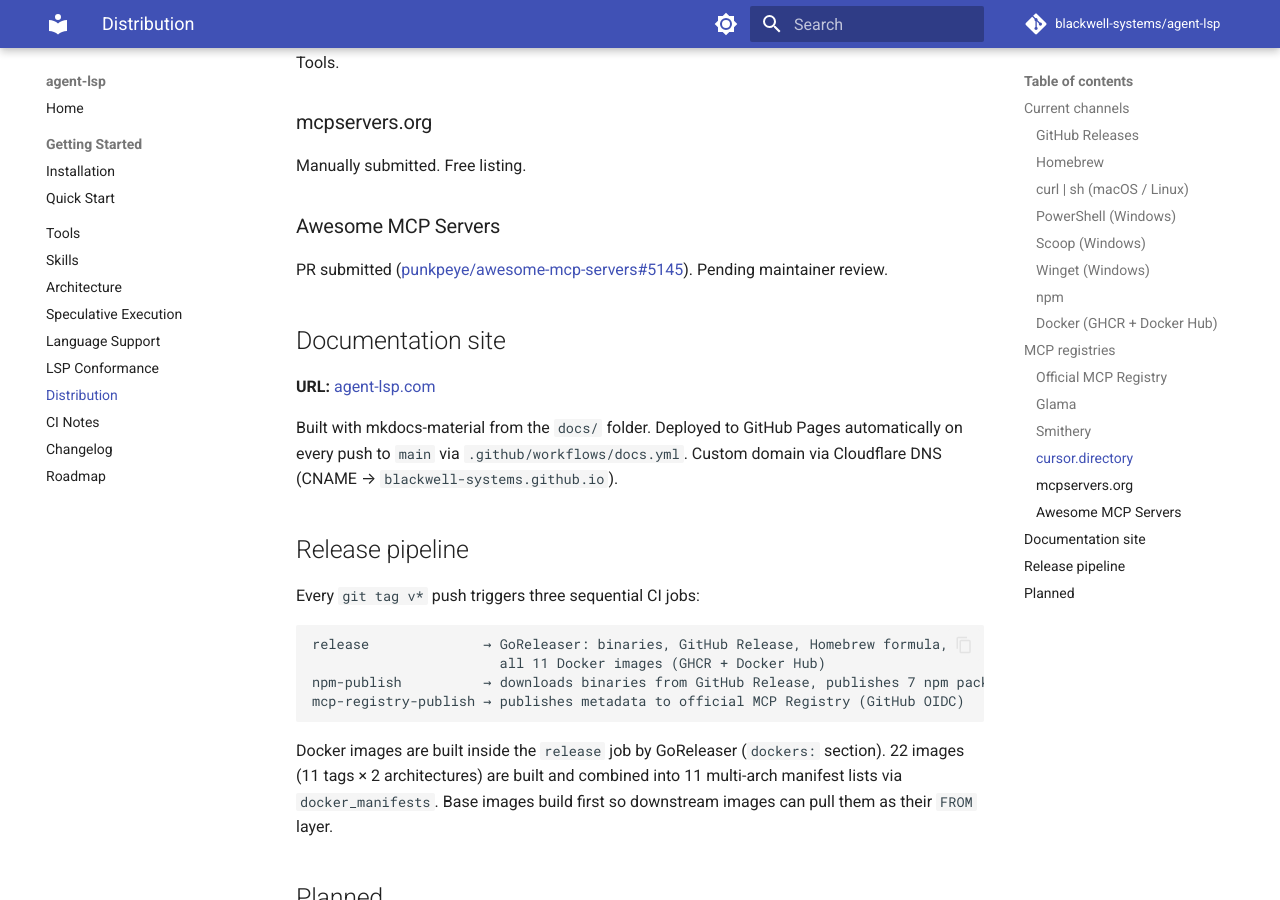
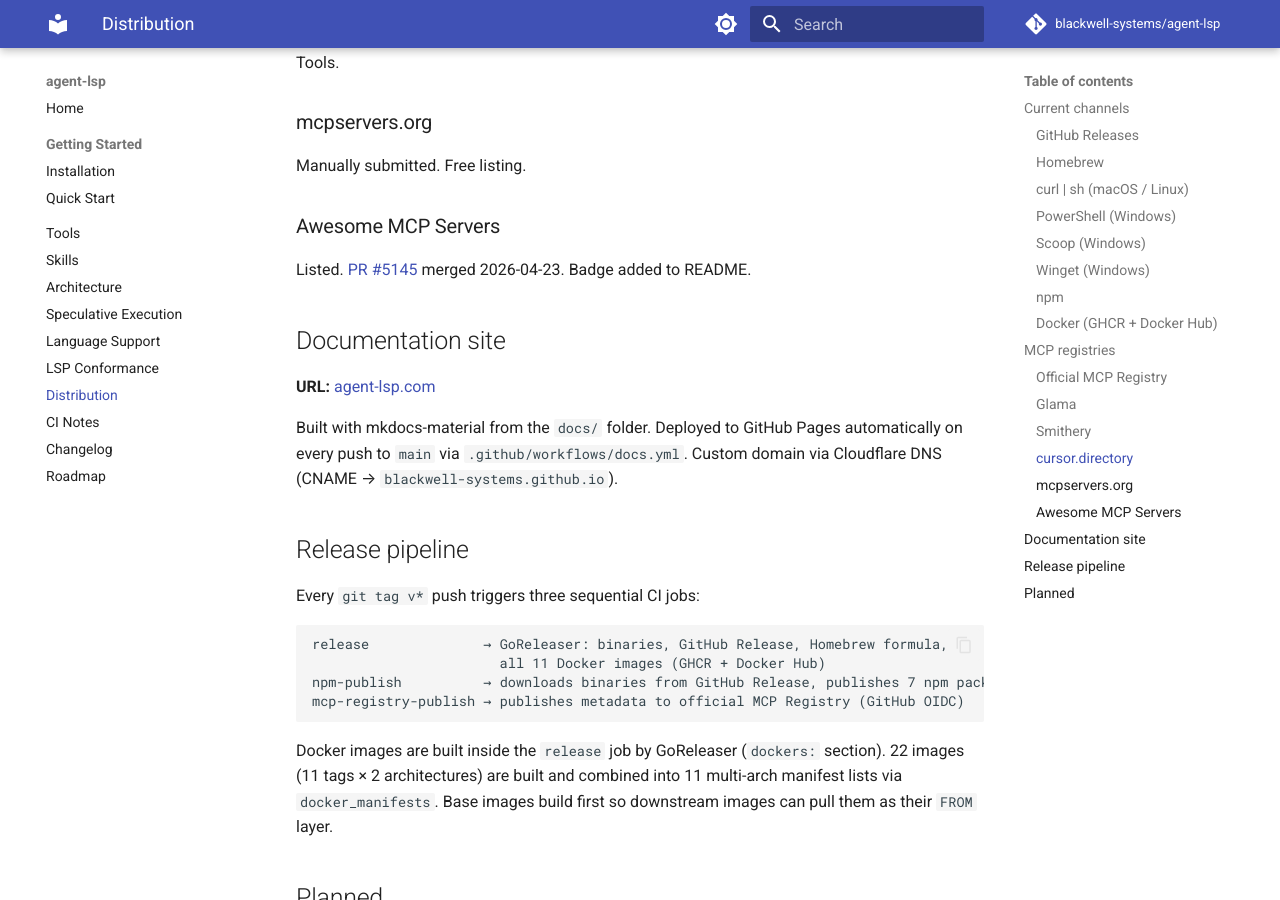
Before and after one commit to blackwell-systems/agent-lsp, an MkDocs documentation site: the page built from docs/distribution.md, in a window 1280 px wide and 900 px high, scrolled down 3146 px. Built offline with MkDocs 1.6.1 and Material for MkDocs 9.7.7, drawn with Linux system fonts in a browser that asks for light colours; comment, search, counter and statistics services are not loaded.

Commit message:
docs: update distribution.md (awesome-mcp-servers merged)

```diff
--- a/docs/distribution.md
+++ b/docs/distribution.md
@@ -108,7 +108,7 @@
 Manually submitted. Free listing.
 
 ### Awesome MCP Servers
-PR submitted ([punkpeye/awesome-mcp-servers#5145](https://github.com/punkpeye/awesome-mcp-servers/pull/5145)). Pending maintainer review.
+Listed. [PR #5145](https://github.com/punkpeye/awesome-mcp-servers/pull/5145) merged 2026-04-23. Badge added to README.
 
 ## Documentation site
 
```
